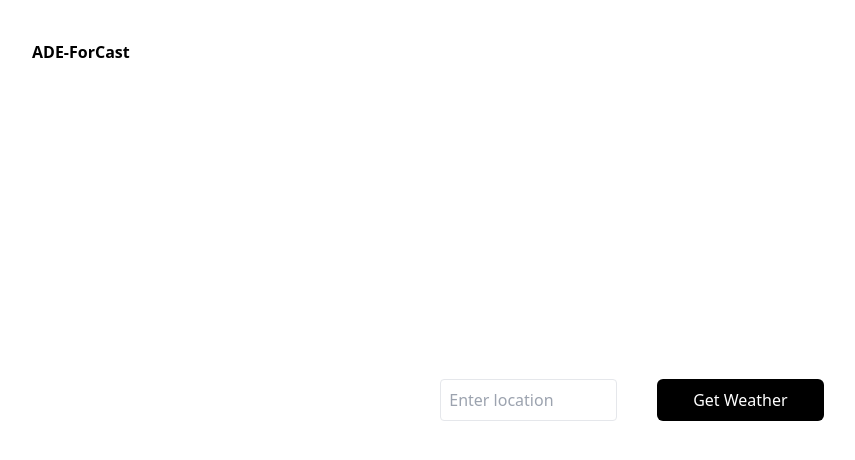
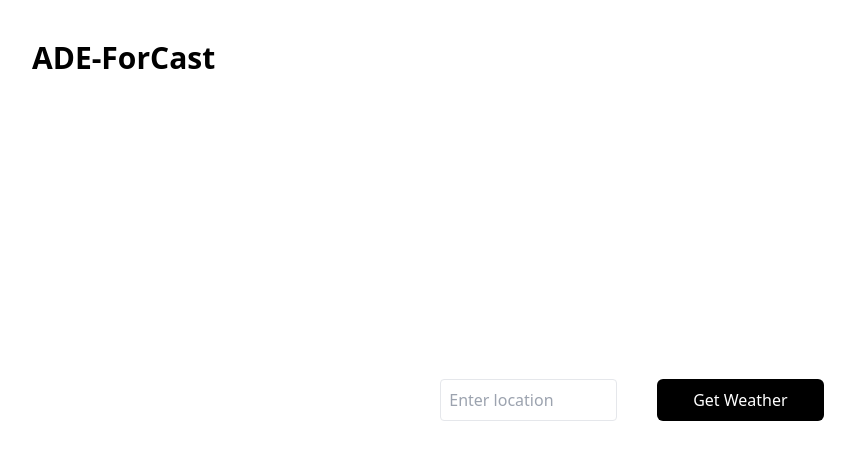
Before and after one commit to Adebozz/AdeForcast, a Next.js app: page / in a window 1280 px wide. Shown: the top 460 px of the page, without its empty margins (8-863 px from the left). Built offline with nearby package versions, Linux system fonts and the light colour scheme.

Commit message:
updated the code

```diff
--- a/app/page.tsx
+++ b/app/page.tsx
@@ -29,7 +29,7 @@ export default function Home() {
 
   return (
     <div>
-      <div className="font-black text-black mt-0 flex p-10 absolute">ADE-ForCast</div>
+      <div className="font-black text-3xl mt-0 flex p-10 absolute">ADE-ForCast</div>
     <div className="bg-gray h-screen flex flex-col items-center justify-center">
 
       <div className="p-8 rounded-lg flex gap-10">
```
